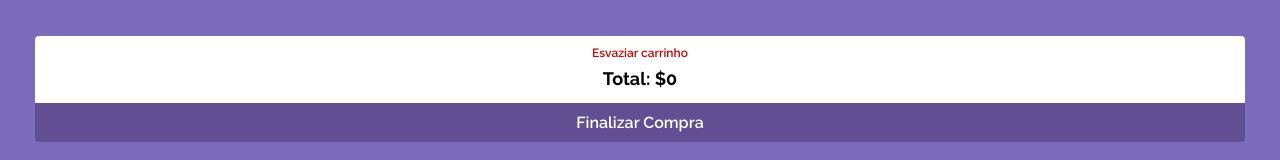
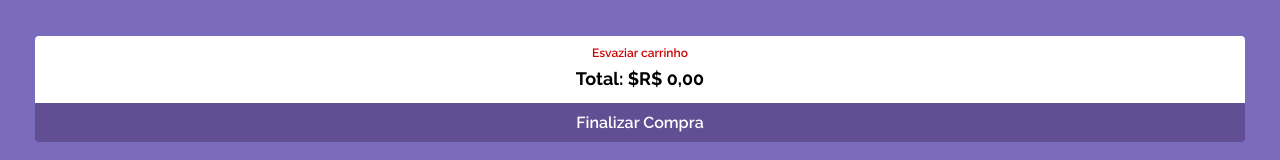
Before and after one commit to Kess220/Shop-Now_Front-End, a React (Vite) app: page /cart in a window 1280 px wide. Shown: the part 623-783 px from the top of the page. Built offline with nearby package versions, Linux system fonts and the light colour scheme; no server answers; a web font is replaced by a local one.

Commit message:
Update CartPage.jsx

```diff
--- a/src/pages/CartPage.jsx
+++ b/src/pages/CartPage.jsx
@@ -34,11 +34,16 @@ export default function CartPage() {
   };
 
   const getTotalPrice = () => {
-    return cartItems.reduce(
+    const total = cartItems.reduce(
       (total, item) => total + item.preco * item.quantidade,
       0
     );
+    return total.toLocaleString('pt-BR', {
+      style: 'currency',
+      currency: 'BRL',
+    });
   };
+
 
   return (
     <PageContainer>
```
